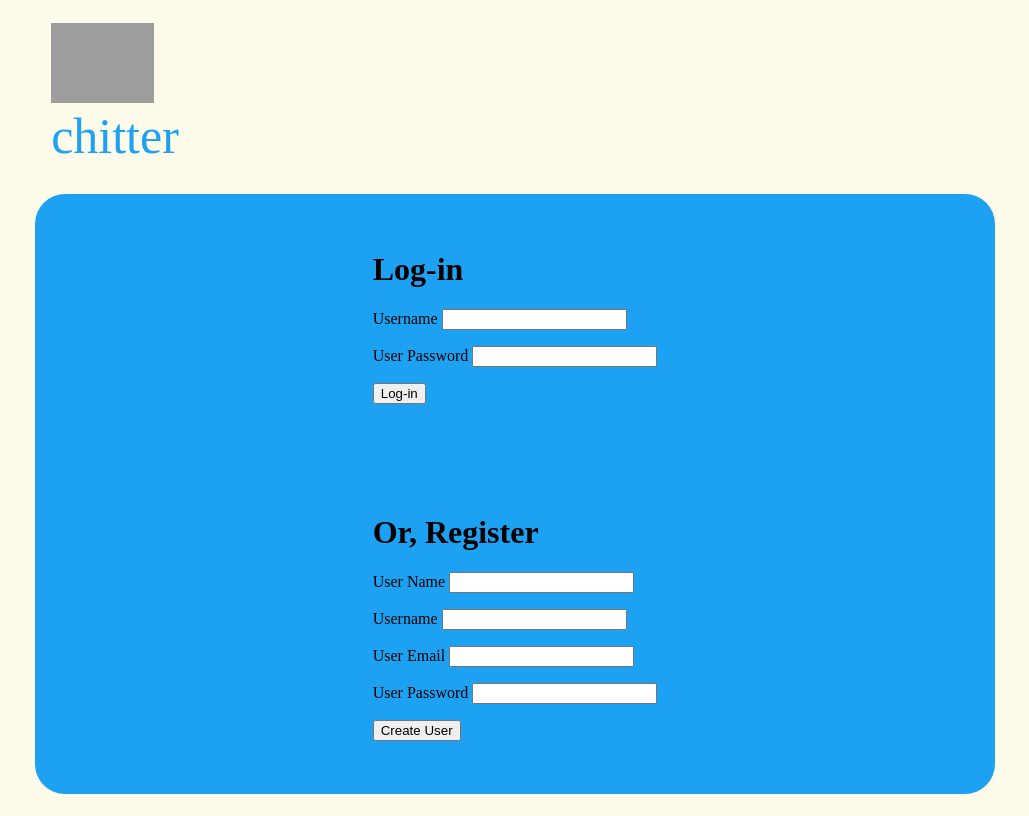
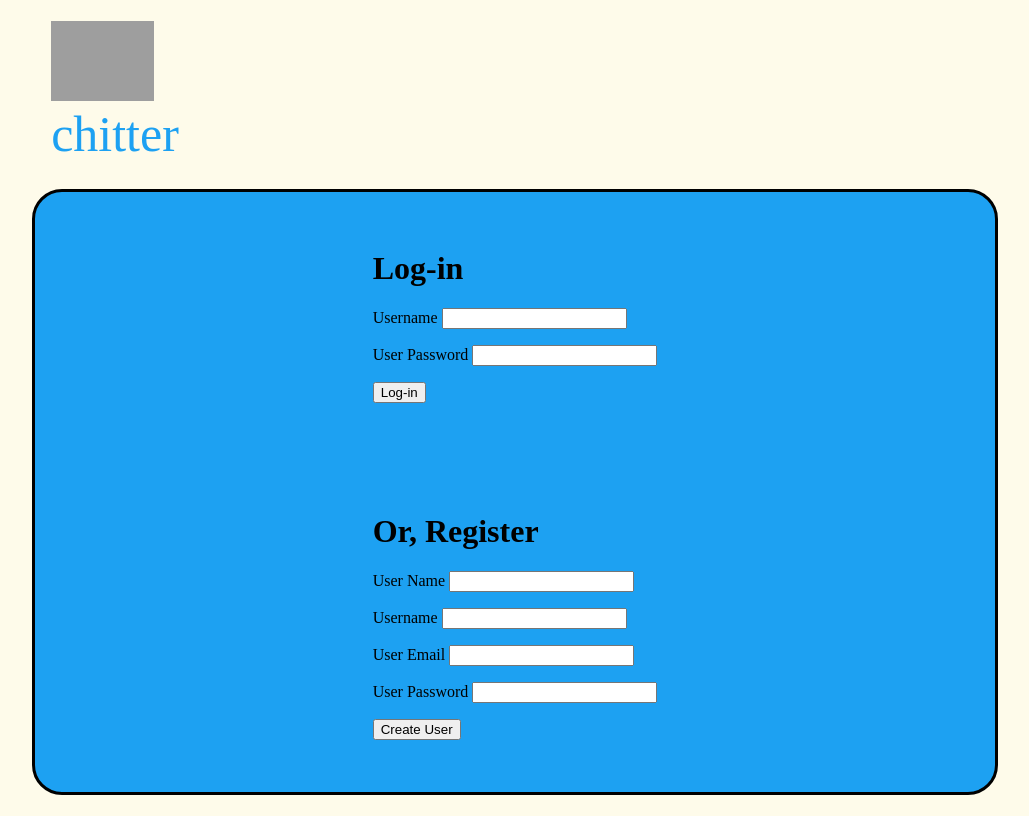
Before and after one commit to ami-day/Chitter, a Flask app: page /login in a window 1280 px wide. Shown: the whole page, without its empty margins (133-1162 px from the left). Run offline with Flask 3, Linux system fonts and the light colour scheme; some web fonts are replaced; grey boxes are pictures that could not be loaded.

```diff
--- a/static/login.css
+++ b/static/login.css
@@ -46,4 +46,5 @@
     width: 75vw;
     border-radius: 30px;
     overflow-y:scroll;
+    border: solid black;
 }
```
